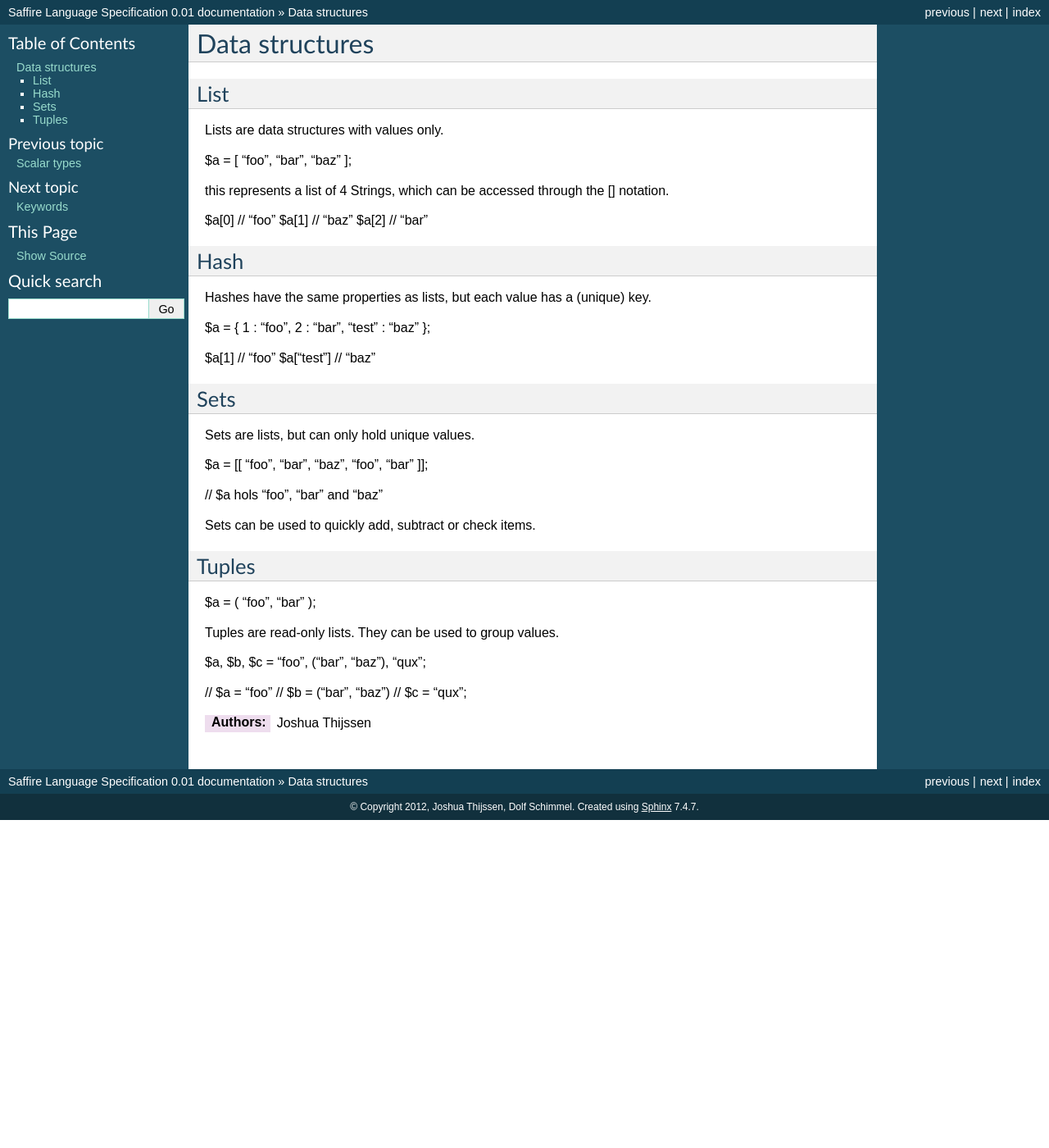
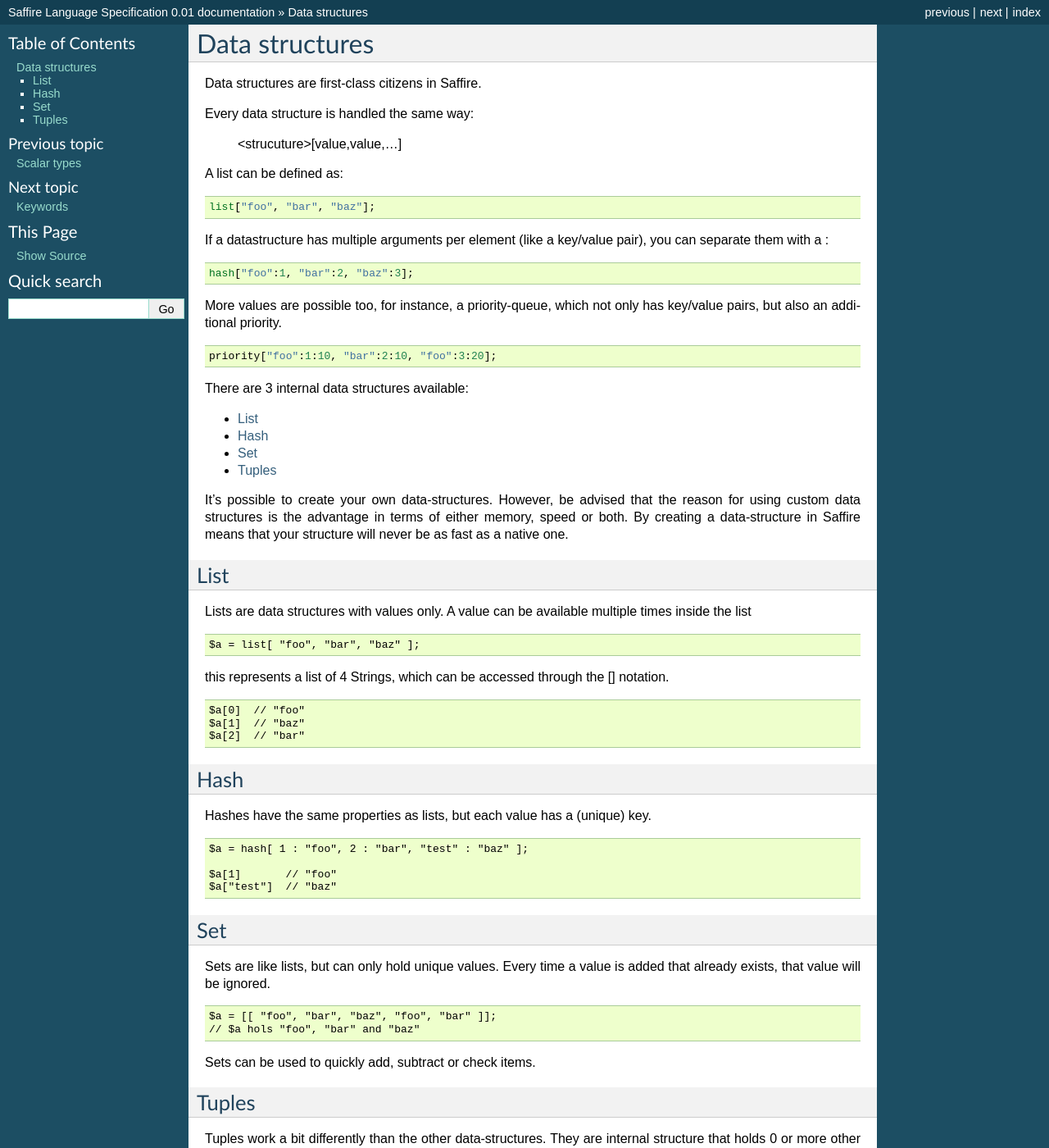
Before and after one commit to saffire/language-specification, a Sphinx documentation site: the page built from source/data-structures.rst, in a window 1280 px wide and 1400 px high. Shown: the whole window at 82% size. Built offline with Sphinx 7.4.7, drawn with Linux system fonts in a browser that asks for light colours; some of the changed text lies outside the part shown.

Commit message:
Updated the data structures

```diff
--- a/source/data-structures.rst
+++ b/source/data-structures.rst
@@ -3,51 +3,100 @@
 ###############
 
 
+Data structures are first-class citizens in Saffire.
+
+Every data structure is handled the same way:
+
+	<strucuture>[value,value,...]
+
+A list can be defined as:
+
+::
+
+	list["foo", "bar", "baz"];
+
+If a datastructure has multiple arguments per element (like a key/value pair), you can separate them with a :
+
+::
+
+	hash["foo":1, "bar":2, "baz":3];
+
+More values are possible too, for instance, a priority-queue, which not only has key/value pairs, but also an additional priority.
+
+::
+
+	priority["foo":1:10, "bar":2:10, "foo":3:20];
+
+
+There are 3 internal data structures available:
+
+- `List`_
+- `Hash`_
+- `Set`_
+- `Tuples`_
+
+It's possible to create your own data-structures. However, be advised that the reason for using custom data structures is the advantage in terms of either memory, speed or both. By creating a data-structure in Saffire means that your structure will never be as fast as a native one.
+
+
+
 List
 ----
-Lists are data structures with values only.
+Lists are data structures with values only. A value can be available multiple times inside the list
 
-$a = [ "foo", "bar", "baz" ];
+::
+
+	$a = list[ "foo", "bar", "baz" ];
 
 this represents a list of 4 Strings, which can be accessed through the [] notation.
 
-$a[0]  // "foo"
-$a[1]  // "baz"
-$a[2]  // "bar"
+::
+
+	$a[0]  // "foo"
+	$a[1]  // "baz"
+	$a[2]  // "bar"
 
 Hash
 ----
 Hashes have the same properties as lists, but each value has a (unique) key.
 
-$a = { 1 : "foo", 2 : "bar", "test" : "baz" };
 
-$a[1]       // "foo"
-$a["test"]  // "baz"
+::
+
+	$a = hash[ 1 : "foo", 2 : "bar", "test" : "baz" ];
+
+	$a[1]       // "foo"
+	$a["test"]  // "baz"
 
 
-Sets
-----
-Sets are lists, but can only hold unique values.
+Set
+---
+Sets are like lists, but can only hold unique values. Every time a value is added that already exists, that value will be ignored.
 
-$a = [[ "foo", "bar", "baz", "foo", "bar" ]];
 
-// $a hols "foo", "bar" and "baz"
+::
+
+	$a = [[ "foo", "bar", "baz", "foo", "bar" ]];
+	// $a hols "foo", "bar" and "baz"
 
 Sets can be used to quickly add, subtract or check items.
 
 
+
 Tuples
 ------
+Tuples work a bit differently than the other data-structures. They are internal structure that holds 0 or more other elements.
 
-$a = ( "foo", "bar" );
+	$a = ( "foo", "bar" );
 
 Tuples are read-only lists. They can be used to group values.
 
-$a, $b, $c = "foo", ("bar", "baz"), "qux";
+::
 
-// $a = "foo"
-// $b = ("bar", "baz")
-// $c = "qux";
+	$a, $b, $c = "foo", ("bar", "baz"), "qux";
+
+	// $a = "foo"
+	// $b = ("bar", "baz")
+	// $c = "qux";
 
 
 
```
